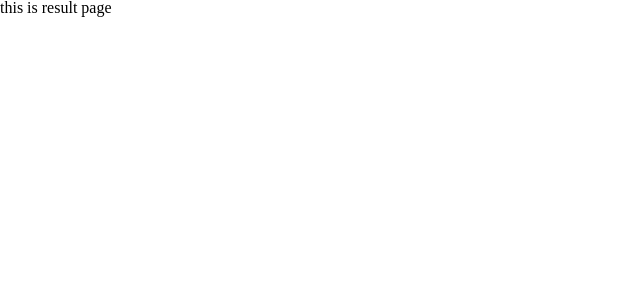
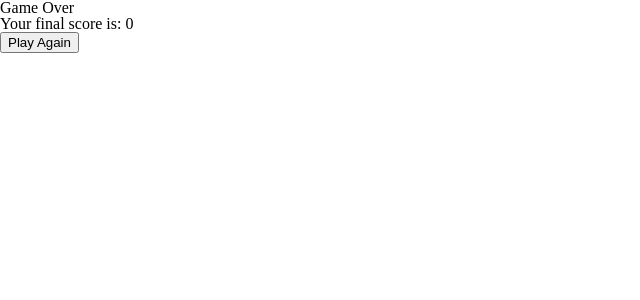
Before and after one commit to BohdanKorolev/millionaire-app, a Next.js app: page /result in a window 1280 px wide. Shown: the top 300 px of the page, without its empty margins (0-640 px from the left). Built offline with nearby package versions, Linux system fonts and the light colour scheme.

Commit message:
feat: display the result on final page

```diff
--- a/src/app/result/page.tsx
+++ b/src/app/result/page.tsx
@@ -1,3 +1,23 @@
+'use client';
+
+import { useSearchParams } from 'next/navigation';
+
 export default function Result() {
-  return <div>this is result page</div>;
+  const searchParams = useSearchParams();
+  const score = searchParams.get('score') || '0';
+
+  return (
+    <div>
+      <h1>Game Over</h1>
+      <p>Your final score is: {score}</p>
+      <button
+        type="button"
+        onClick={() => {
+          window.location.href = '/';
+        }}
+      >
+        Play Again
+      </button>
+    </div>
+  );
 }
```
